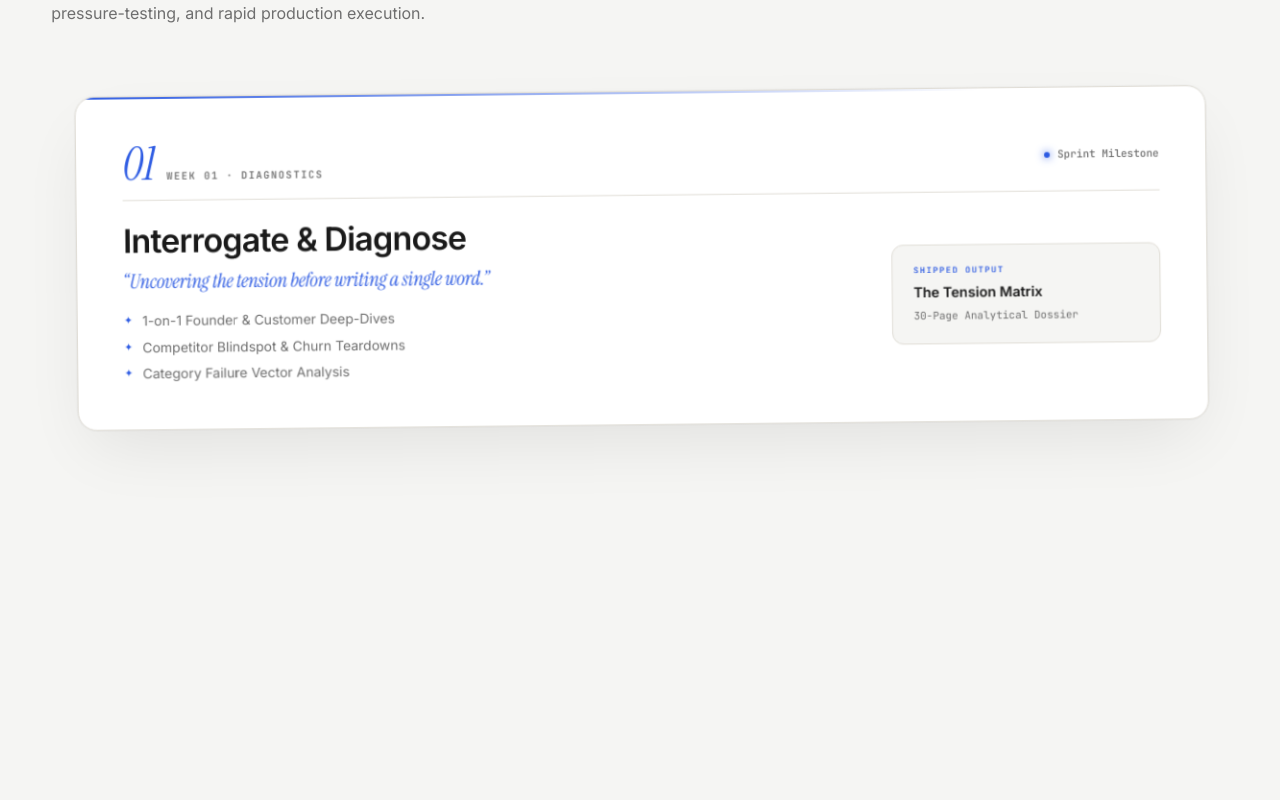
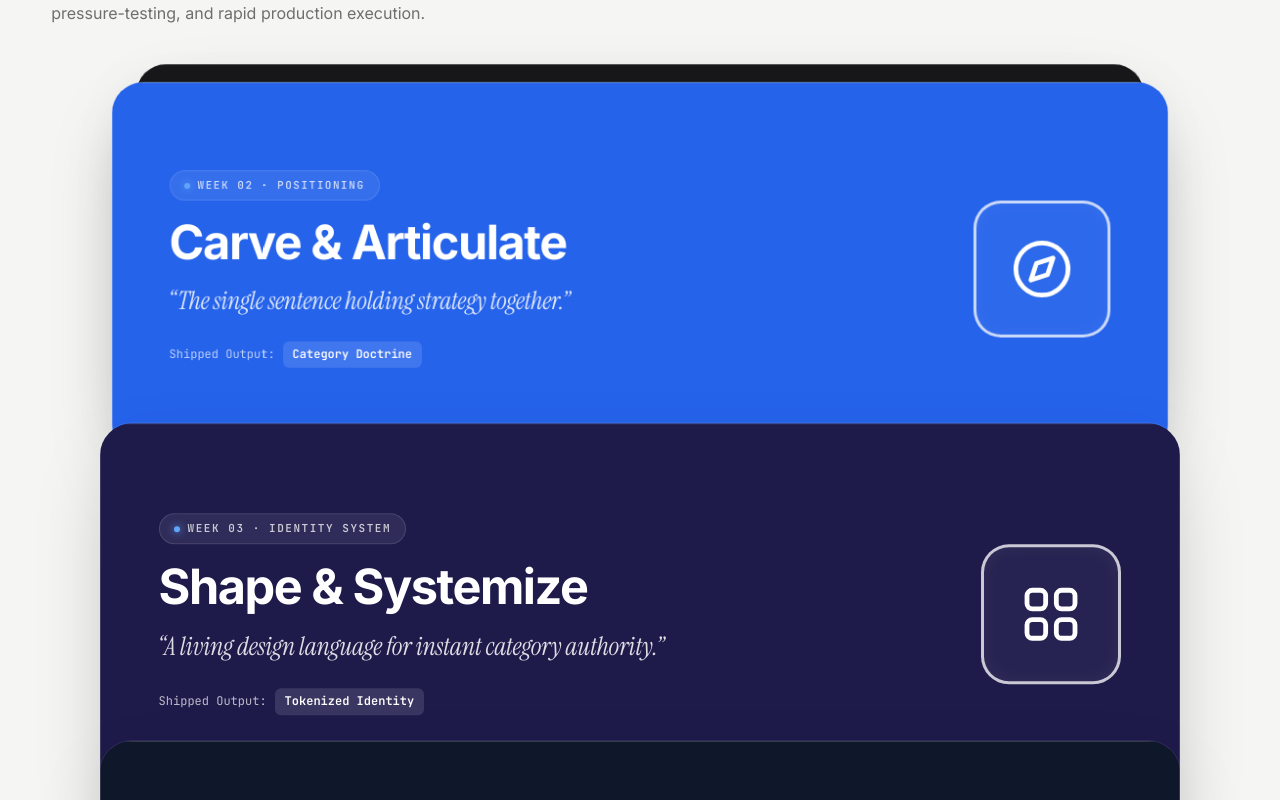
Before and after one commit to scream687/taksh-react, a Next.js app: page / in a window 1280 px wide. Shown: the part 5380-6180 px from the top of the page. Built offline with nearby package versions, Linux system fonts and the light colour scheme.

Commit message:
feat(scrollstack): match reference card layout with bold typography, outline emblem frames, and physical top-tab deck stacking physics

```diff
--- a/components/motion/ScrollStack.css
+++ b/components/motion/ScrollStack.css
@@ -1,4 +1,4 @@
-/* ── React Bits ScrollStack — Precision Opaque Stage Pinning ───── */
+/* ── React Bits Reference ScrollStack Styles ─────────────────── */
 
 .scroll-stack-track {
   position: relative;
@@ -7,9 +7,11 @@
 
 .scroll-stack-stage {
   position: sticky;
-  top: clamp(90px, 12vh, 120px);
+  top: clamp(90px, 14vh, 130px);
   width: 100%;
-  min-height: 420px;
+  max-width: 1080px;
+  margin: 0 auto;
+  min-height: 440px;
 }
 
 .scroll-stack-stage-card {
@@ -19,24 +21,11 @@
 .scroll-stack-card {
   position: relative;
   width: 100%;
-  background: #FFFFFF !important;
-  border: 1px solid var(--border, #E0DDD6);
-  border-radius: 20px;
-  box-shadow: 0 28px 70px -15px rgba(0, 0, 0, 0.09), 0 0 0 1px rgba(0, 0, 0, 0.03);
+  border-radius: 32px;
+  box-shadow: 0 32px 80px -20px rgba(0, 0, 0, 0.28), 0 0 0 1px rgba(255, 255, 255, 0.08);
   box-sizing: border-box;
   overflow: hidden;
-  transition: box-shadow 0.3s ease, border-color 0.3s ease;
-}
-
-:root[data-theme='dark'] .scroll-stack-card {
-  background: #141414 !important;
-  border-color: rgba(255, 255, 255, 0.12);
-  box-shadow: 0 28px 70px -15px rgba(0, 0, 0, 0.6), 0 0 0 1px rgba(255, 255, 255, 0.05);
-}
-
-.scroll-stack-card:hover {
-  border-color: var(--blue, #2D5BE3);
-  box-shadow: 0 32px 72px -12px rgba(45, 91, 227, 0.14), 0 0 0 1px var(--blue, #2D5BE3);
+  transition: box-shadow 0.3s ease;
 }
 
 .scroll-stack-card-inner {
@@ -44,217 +33,145 @@
   width: 100%;
 }
 
-/* ── Process Card Content Architecture ── */
-.proc-stack__card-content {
-  padding: clamp(28px, 3.8vw, 48px);
+/* ── Card Color Themes (Distinct Reference Tonal Layers) ── */
+
+.card-theme-01 {
+  background: #18181B !important;
+  color: #FFFFFF !important;
+  border: 1px solid rgba(255, 255, 255, 0.12);
+}
+
+.card-theme-02 {
+  background: #2563EB !important;
+  color: #FFFFFF !important;
+  border: 1px solid rgba(255, 255, 255, 0.25);
+}
+
+.card-theme-03 {
+  background: #1E1B4B !important;
+  color: #FFFFFF !important;
+  border: 1px solid rgba(255, 255, 255, 0.15);
+}
+
+.card-theme-04 {
+  background: #0F172A !important;
+  color: #FFFFFF !important;
+  border: 1px solid rgba(255, 255, 255, 0.15);
+}
+
+/* ── Card Interior Structure ── */
+
+.proc-ref__inner {
+  padding: clamp(36px, 4.5vw, 64px);
+  display: grid;
+  grid-template-columns: 1fr auto;
+  gap: clamp(24px, 4vw, 56px);
+  align-items: center;
+  min-height: 380px;
+}
+
+.proc-ref__text-side {
   display: flex;
   flex-direction: column;
-  gap: 22px;
-  min-height: 320px;
-  position: relative;
-  overflow: hidden;
-  background: transparent;
+  gap: 16px;
 }
 
-.proc-stack__card-content::before {
-  content: '';
-  position: absolute;
-  top: 0;
-  left: 0;
-  right: 0;
-  height: 2px;
-  background: linear-gradient(90deg, var(--blue, #2D5BE3) 0%, transparent 80%);
-}
-
-.proc-stack__card-top {
-  display: flex;
-  justify-content: space-between;
-  align-items: center;
-  border-bottom: 1px solid var(--border, #E0DDD6);
-  padding-bottom: 16px;
-}
-
-:root[data-theme='dark'] .proc-stack__card-top {
-  border-bottom-color: rgba(255, 255, 255, 0.08);
-}
-
-.proc-stack__num-badge {
-  display: flex;
-  align-items: baseline;
-  gap: 12px;
-}
-
-.proc-stack__num {
-  font-family: 'Instrument Serif', Georgia, serif;
-  font-size: clamp(34px, 4vw, 48px);
-  font-style: italic;
-  line-height: 0.9;
-  color: var(--blue, #2D5BE3);
-}
-
-.proc-stack__week {
-  font-family: 'JetBrains Mono', monospace, sans-serif;
-  font-size: 10.5px;
-  font-weight: 600;
-  letter-spacing: 0.14em;
-  text-transform: uppercase;
-  color: var(--muted, #6E6E6E);
-}
-
-.proc-stack__live-badge {
-  display: flex;
+.proc-ref__pill-badge {
+  display: inline-flex;
   align-items: center;
   gap: 8px;
   font-family: 'JetBrains Mono', monospace, sans-serif;
   font-size: 11px;
-  color: var(--muted, #6E6E6E);
-  font-weight: 500;
+  font-weight: 600;
+  letter-spacing: 0.14em;
+  text-transform: uppercase;
+  color: rgba(255, 255, 255, 0.75);
+  background: rgba(255, 255, 255, 0.08);
+  padding: 6px 14px;
+  border-radius: 999px;
+  width: fit-content;
+  border: 1px solid rgba(255, 255, 255, 0.12);
 }
 
-.proc-stack__dot {
+.proc-ref__pill-dot {
   width: 6px;
   height: 6px;
   border-radius: 50%;
-  background: var(--blue, #2D5BE3);
-  box-shadow: 0 0 8px var(--blue, #2D5BE3);
+  background: #60A5FA;
+  box-shadow: 0 0 8px #60A5FA;
 }
 
-.proc-stack__content {
-  display: grid;
-  grid-template-columns: 1fr minmax(220px, 280px);
-  gap: clamp(20px, 3.5vw, 48px);
-  align-items: center;
+.proc-ref__title {
+  font-size: clamp(32px, 3.8vw, 52px);
+  font-weight: 700;
+  letter-spacing: -0.03em;
+  color: #FFFFFF;
+  margin: 0;
+  line-height: 1.1;
 }
 
-.proc-stack__main-col {
-  display: flex;
-  flex-direction: column;
-  gap: 10px;
-}
-
-.proc-stack__title {
-  font-size: clamp(24px, 2.8vw, 34px);
-  font-weight: 600;
-  letter-spacing: -0.025em;
-  color: var(--ink, #1A1A1A);
-  margin: 0;
-  line-height: 1.15;
-}
-
-:root[data-theme='dark'] .proc-stack__title {
-  color: #FFFFFF;
-}
-
-.proc-stack__thesis {
+.proc-ref__thesis {
   font-family: 'Instrument Serif', Georgia, serif;
   font-style: italic;
-  font-size: clamp(17px, 1.6vw, 22px);
-  color: var(--blue, #2D5BE3);
+  font-size: clamp(20px, 2vw, 26px);
+  color: rgba(255, 255, 255, 0.85);
   line-height: 1.35;
   margin: 0;
   letter-spacing: -0.01em;
 }
 
-/* Minimalist Bullet Points */
-.proc-stack__points {
+.proc-ref__tag-badge {
   display: flex;
-  flex-direction: column;
+  align-items: center;
   gap: 8px;
-  margin: 6px 0 0 0;
-  padding: 0;
-  list-style: none;
+  font-family: 'JetBrains Mono', monospace, sans-serif;
+  font-size: 12px;
+  color: rgba(255, 255, 255, 0.7);
+  margin-top: 8px;
 }
 
-.proc-stack__point {
+.proc-ref__tag-badge strong {
+  color: #FFFFFF;
+  font-weight: 600;
+  background: rgba(255, 255, 255, 0.12);
+  padding: 4px 10px;
+  border-radius: 6px;
+}
+
+/* ── Right Large Outline Icon Frame ── */
+
+.proc-ref__icon-side {
   display: flex;
   align-items: center;
-  gap: 10px;
-  font-family: 'Inter', sans-serif;
-  font-size: 14px;
-  color: var(--muted, #6E6E6E);
-  line-height: 1.4;
+  justify-content: center;
 }
 
-:root[data-theme='dark'] .proc-stack__point {
-  color: rgba(245, 245, 243, 0.7);
+.proc-ref__icon-frame {
+  width: clamp(100px, 12vw, 140px);
+  height: clamp(100px, 12vw, 140px);
+  border: 3px solid rgba(255, 255, 255, 0.75);
+  border-radius: 28px;
+  display: flex;
+  align-items: center;
+  justify-content: center;
+  color: #FFFFFF;
+  background: rgba(255, 255, 255, 0.04);
+  box-shadow: inset 0 0 20px rgba(255, 255, 255, 0.05);
 }
 
-.proc-stack__point-bullet {
-  color: var(--blue, #2D5BE3);
-  font-size: 11px;
+.proc-ref__icon-frame svg {
+  width: clamp(48px, 6vw, 64px);
+  height: clamp(48px, 6vw, 64px);
 }
 
-.proc-stack__artifact-col {
-  display: flex;
-  justify-content: flex-end;
-}
-
-.proc-stack__artifact-box {
-  background: var(--paper, #F5F5F3);
-  border: 1px solid var(--border, #E0DDD6);
-  border-radius: 12px;
-  padding: 20px 22px;
-  display: flex;
-  flex-direction: column;
-  gap: 6px;
-  width: 100%;
-}
-
-:root[data-theme='dark'] .proc-stack__artifact-box {
-  background: rgba(255, 255, 255, 0.04);
-  border-color: rgba(255, 255, 255, 0.1);
-}
-
-.proc-stack__artifact-label {
-  font-family: 'JetBrains Mono', monospace, sans-serif;
-  font-size: 9px;
-  font-weight: 600;
-  letter-spacing: 0.15em;
-  text-transform: uppercase;
-  color: var(--blue, #2D5BE3);
-}
-
-.proc-stack__artifact-title {
-  font-size: 14.5px;
-  font-weight: 600;
-  color: var(--ink, #1A1A1A);
-  line-height: 1.3;
-}
-
-:root[data-theme='dark'] .proc-stack__artifact-title {
-  color: #FFFFFF;
-}
-
-.proc-stack__artifact-format {
-  font-family: 'JetBrains Mono', monospace, sans-serif;
-  font-size: 11px;
-  color: var(--muted, #6E6E6E);
-}
-
-.proc-stack__footer {
-  display: flex;
-  justify-content: center;
-  margin-top: 40px;
-}
-
-@media (max-width: 1024px) {
-  .proc-stack__content {
+@media (max-width: 768px) {
+  .proc-ref__inner {
     grid-template-columns: 1fr;
+    padding: 28px 24px;
     gap: 20px;
   }
 
-  .proc-stack__artifact-col {
-    justify-content: flex-start;
-  }
-
-  .proc-stack__artifact-box {
-    max-width: 340px;
+  .proc-ref__icon-side {
+    display: none;
   }
 }
-
-@media (max-width: 640px) {
-  .proc-stack__card-content {
-    padding: 22px 18px;
-    gap: 16px;
-  }
-}
--- a/components/motion/ScrollStack.tsx
+++ b/components/motion/ScrollStack.tsx
@@ -19,8 +19,6 @@ export const ScrollStackItem: React.FC<ScrollStackItemProps> = ({
 interface PinnedCardProps {
   index: number;
   total: number;
-  rotation: number;
-  blurAmount: number;
   progress: MotionValue<number>;
   children: React.ReactNode;
 }
@@ -28,47 +26,42 @@ interface PinnedCardProps {
 const PinnedCard: React.FC<PinnedCardProps> = ({
   index,
   total,
-  rotation,
-  blurAmount,
   progress,
   children,
 }) => {
   const isFirst = index === 0;
 
-  // Staggered pacing for 4 cards across the scroll track:
-  // Card 0: 0.0 -> 0.22
-  // Card 1: enters 0.20 -> 0.46, lands at y = 24px
-  // Card 2: enters 0.46 -> 0.72, lands at y = 48px
-  // Card 3: enters 0.72 -> 0.96, lands at y = 72px
-  const enterStart = isFirst ? 0 : 0.20 + (index - 1) * 0.26;
-  const enterEnd = isFirst ? 0 : 0.20 + index * 0.26;
+  // Stagger intervals for 4 cards across scroll track:
+  // Card 0: initially in place at y=0, scale=1
+  // Card 1: enters 0.12 -> 0.36
+  // Card 2: enters 0.36 -> 0.60
+  // Card 3: enters 0.60 -> 0.84
+  const enterStart = isFirst ? 0 : 0.12 + (index - 1) * 0.24;
+  const enterEnd = isFirst ? 0 : 0.12 + index * 0.24;
 
-  const finalY = index * 24;
+  const subsequentCards = total - index - 1;
+  const targetY = -(subsequentCards * 18);
+  const targetScale = Math.max(0.86, 1 - subsequentCards * 0.045);
+
   const y = useTransform(
     progress,
-    [0, enterStart, enterEnd, 1],
-    isFirst ? [0, 0, 0, 0] : [600, 600, finalY, finalY]
+    isFirst
+      ? [0, 0.12, 0.84, 1]
+      : [0, enterStart, enterEnd, 0.84, 1],
+    isFirst
+      ? [0, 0, targetY, targetY]
+      : [650, 650, 0, targetY, targetY]
   );
 
-  const opacity = useTransform(
-    progress,
-    [0, enterStart, enterStart + 0.04, 1],
-    isFirst ? [1, 1, 1, 1] : [0, 0, 1, 1]
-  );
-
-  const scaleEnd = 0.92 + index * 0.02;
   const scale = useTransform(
     progress,
-    [enterEnd, 0.96],
-    [1, index === total - 1 ? 1 : scaleEnd]
+    isFirst
+      ? [0, 0.12, 0.84, 1]
+      : [0, enterStart, enterEnd, 0.84, 1],
+    isFirst
+      ? [1, 1, targetScale, targetScale]
+      : [1, 1, 1, targetScale, targetScale]
   );
-
-  const blurVal = useTransform(
-    progress,
-    [enterEnd, 0.96],
-    [0, index === total - 1 ? 0 : blurAmount]
-  );
-  const filter = useTransform(blurVal, (v) => (v > 0.2 ? `blur(${v.toFixed(1)}px)` : 'none'));
 
   return (
     <motion.div
@@ -81,11 +74,8 @@ const PinnedCard: React.FC<PinnedCardProps> = ({
         zIndex: index + 1,
         y,
         scale,
-        opacity,
-        filter,
-        rotate: `${rotation}deg`,
         transformOrigin: 'top center',
-        willChange: 'transform, opacity, filter',
+        willChange: 'transform',
       }}
     >
       <div className="scroll-stack-card">
@@ -98,19 +88,11 @@ const PinnedCard: React.FC<PinnedCardProps> = ({
 export interface ScrollStackProps {
   children: React.ReactNode;
   className?: string;
-  itemScale?: number;
-  baseScale?: number;
-  rotationAmount?: number;
-  blurAmount?: number;
 }
 
 export const ScrollStack: React.FC<ScrollStackProps> = ({
   children,
   className = '',
-  itemScale = 0.02,
-  baseScale = 0.92,
-  rotationAmount = 0.6,
-  blurAmount = 1.5,
 }) => {
   const containerRef = useRef<HTMLDivElement>(null);
   const { scrollYProgress } = useScroll({
@@ -128,7 +110,7 @@ export const ScrollStack: React.FC<ScrollStackProps> = ({
       style={{
         position: 'relative',
         width: '100%',
-        height: `${total * 80}vh`,
+        height: `${total * 70}vh`,
       }}
     >
       {/* Pinned Stage that stays locked in viewport while user scrolls the track */}
@@ -136,28 +118,23 @@ export const ScrollStack: React.FC<ScrollStackProps> = ({
         className="scroll-stack-stage"
         style={{
           position: 'sticky',
-          top: 'clamp(90px, 12vh, 120px)',
+          top: 'clamp(90px, 14vh, 130px)',
           width: '100%',
+          maxWidth: '1080px',
+          margin: '0 auto',
           minHeight: '440px',
-          perspective: '1200px',
         }}
       >
-        {cards.map((child, index) => {
-          const rotSign = index % 2 === 0 ? -1 : 1;
-          const rotation = rotationAmount ? rotSign * rotationAmount * (1 + index * 0.2) : 0;
-          return (
+        {cards.map((child, index) => (
           <PinnedCard
             key={index}
             index={index}
             total={total}
-              rotation={rotation}
-              blurAmount={blurAmount}
             progress={scrollYProgress}
           >
             {child}
           </PinnedCard>
-          );
-        })}
+        ))}
       </div>
     </div>
   );
--- a/components/sections/ProcessSection.tsx
+++ b/components/sections/ProcessSection.tsx
@@ -9,55 +9,86 @@ export const SPRINT_PHASES = [
     num: '01',
     week: 'WEEK 01 · DIAGNOSTICS',
     name: 'Interrogate & Diagnose',
-    thesis: 'Uncovering the tension before writing a single word.',
-    points: [
-      '1-on-1 Founder & Customer Deep-Dives',
-      'Competitor Blindspot & Churn Teardowns',
-      'Category Failure Vector Analysis',
-    ],
-    artifact: 'The Tension Matrix',
-    format: '30-Page Analytical Dossier',
+    thesis: 'Extracting unvarnished commercial truth.',
+    tag: 'Tension Matrix',
+    theme: 'card-theme-01',
+    iconType: 'diagnostics',
   },
   {
     num: '02',
     week: 'WEEK 02 · POSITIONING',
     name: 'Carve & Articulate',
-    thesis: 'The single sentence that defends your entire category.',
-    points: [
-      'Singular Category Point of View',
-      'Defensible Messaging Architecture',
-      'Anti-Orthodoxy Category Manifesto',
-    ],
-    artifact: 'Category Doctrine',
-    format: 'Core Narrative Framework',
+    thesis: 'The single sentence holding strategy together.',
+    tag: 'Category Doctrine',
+    theme: 'card-theme-02',
+    iconType: 'positioning',
   },
   {
     num: '03',
     week: 'WEEK 03 · IDENTITY SYSTEM',
     name: 'Shape & Systemize',
-    thesis: 'A living design language engineered for instant recognition.',
-    points: [
-      'Bespoke Typographic & Layout Scale',
-      'Calibrated Color & Token Architecture',
-      'Digital Collateral & Visual Standards',
-    ],
-    artifact: 'Tokenized Identity',
-    format: 'Production Asset Library',
+    thesis: 'A living design language for instant category authority.',
+    tag: 'Tokenized Identity',
+    theme: 'card-theme-03',
+    iconType: 'identity',
   },
   {
     num: '04',
     week: 'WEEK 04 · EXECUTION',
     name: 'Ship & Calibrate',
-    thesis: 'Handover with zero ambiguity and immediate commercial momentum.',
-    points: [
-      'Production-Ready Launch Kit',
-      'Executive & Team Delivery Walkthrough',
-      '90-Day Go-to-Market Execution Plan',
-    ],
-    artifact: 'GTM War-Chest',
-    format: 'Market-Ready Launch Kit',
+    thesis: 'Production handover with zero ambiguity and 90-day momentum.',
+    tag: 'GTM War-Chest',
+    theme: 'card-theme-04',
+    iconType: 'execution',
   },
 ];
+
+function RenderCardIcon({ type }: { type: string }) {
+  if (type === 'diagnostics') {
+    return (
+      <div className="proc-ref__icon-frame">
+        <svg width="44" height="44" viewBox="0 0 24 24" fill="none" stroke="currentColor" strokeWidth="1.8" strokeLinecap="round" strokeLinejoin="round">
+          <rect x="3" y="3" width="18" height="18" rx="4" />
+          <line x1="7" y1="8" x2="17" y2="8" />
+          <line x1="7" y1="12" x2="15" y2="12" />
+          <line x1="7" y1="16" x2="12" y2="16" />
+        </svg>
+      </div>
+    );
+  }
+  if (type === 'positioning') {
+    return (
+      <div className="proc-ref__icon-frame">
+        <svg width="44" height="44" viewBox="0 0 24 24" fill="none" stroke="currentColor" strokeWidth="1.8" strokeLinecap="round" strokeLinejoin="round">
+          <circle cx="12" cy="12" r="10" />
+          <polygon points="16.24 7.76 14.12 14.12 7.76 16.24 9.88 9.88 16.24 7.76" />
+        </svg>
+      </div>
+    );
+  }
+  if (type === 'identity') {
+    return (
+      <div className="proc-ref__icon-frame">
+        <svg width="44" height="44" viewBox="0 0 24 24" fill="none" stroke="currentColor" strokeWidth="1.8" strokeLinecap="round" strokeLinejoin="round">
+          <rect x="3" y="3" width="7" height="7" rx="2" />
+          <rect x="14" y="3" width="7" height="7" rx="2" />
+          <rect x="14" y="14" width="7" height="7" rx="2" />
+          <rect x="3" y="14" width="7" height="7" rx="2" />
+        </svg>
+      </div>
+    );
+  }
+  return (
+    <div className="proc-ref__icon-frame">
+      <svg width="44" height="44" viewBox="0 0 24 24" fill="none" stroke="currentColor" strokeWidth="1.8" strokeLinecap="round" strokeLinejoin="round">
+        <path d="M4.5 16.5c-1.5 1.26-2 5-2 5s3.74-.5 5-2c.71-.84.7-2.13-.09-2.91a2.18 2.18 0 0 0-2.91-.09z" />
+        <path d="m12 15-3-3a22 22 0 0 1 2-3.95A12.88 12.88 0 0 1 22 2c0 2.72-.78 7.5-6 11a22.35 22.35 0 0 1-4 2z" />
+        <path d="M9 12H4s.55-3.03 2-4c1.62-1.08 5 0 5 0" />
+        <path d="M12 15v5s3.03-.55 4-2c1.08-1.62 0-5 0-5" />
+      </svg>
+    </div>
+  );
+}
 
 export function ProcessSection() {
   return (
@@ -89,56 +120,34 @@ export function ProcessSection() {
           </p>
         </motion.div>
 
-        {/* Precision Hardware ScrollStack */}
-        <div style={{ marginTop: '48px', marginBottom: '40px' }}>
-          <ScrollStack
-            itemScale={0.02}
-            baseScale={0.92}
-            rotationAmount={0.6}
-            blurAmount={1.5}
-          >
+        {/* Reference-Styled ScrollStack */}
+        <div style={{ marginTop: '48px', marginBottom: '32px' }}>
+          <ScrollStack>
             {SPRINT_PHASES.map((phase) => (
-              <ScrollStackItem key={phase.num} itemClassName="proc-stack-item">
-                <div className="proc-stack__card-content">
-                  {/* Top Phase Header */}
-                  <div className="proc-stack__card-top">
-                    <div className="proc-stack__num-badge">
-                      <span className="proc-stack__num">{phase.num}</span>
-                      <span className="proc-stack__week">{phase.week}</span>
+              <ScrollStackItem key={phase.num} itemClassName={`proc-ref-card ${phase.theme}`}>
+                <div className="proc-ref__inner">
+                  {/* Left Column: Bold Typography & Minimal Subtitle */}
+                  <div className="proc-ref__text-side">
+                    <div className="proc-ref__pill-badge">
+                      <span className="proc-ref__pill-dot" />
+                      <span>{phase.week}</span>
                     </div>
-                    <div className="proc-stack__live-badge">
-                      <span className="proc-stack__dot" />
-                      <span>Sprint Milestone</span>
+
+                    <h3 className="proc-ref__title">{phase.name}</h3>
+
+                    <p className="proc-ref__thesis">
+                      &ldquo;{phase.thesis}&rdquo;
+                    </p>
+
+                    <div className="proc-ref__tag-badge">
+                      <span>Shipped Output:</span>
+                      <strong>{phase.tag}</strong>
                     </div>
                   </div>
 
-                  {/* Center Content: Headline, Thesis & 3 Bullet Deliverables */}
-                  <div className="proc-stack__content">
-                    <div className="proc-stack__main-col">
-                      <h3 className="proc-stack__title">{phase.name}</h3>
-                      <p className="proc-stack__thesis">
-                        &ldquo;{phase.thesis}&rdquo;
-                      </p>
-
-                      {/* 3 Ultra-Clean Key Deliverables */}
-                      <ul className="proc-stack__points">
-                        {phase.points.map((point, i) => (
-                          <li key={i} className="proc-stack__point">
-                            <span className="proc-stack__point-bullet">✦</span>
-                            <span>{point}</span>
-                          </li>
-                        ))}
-                      </ul>
-                    </div>
-
-                    {/* Right Artifact Capsule */}
-                    <div className="proc-stack__artifact-col">
-                      <div className="proc-stack__artifact-box">
-                        <span className="proc-stack__artifact-label">Shipped Output</span>
-                        <span className="proc-stack__artifact-title">{phase.artifact}</span>
-                        <span className="proc-stack__artifact-format">{phase.format}</span>
-                      </div>
-                    </div>
+                  {/* Right Column: Large Minimal Icon Frame */}
+                  <div className="proc-ref__icon-side">
+                    <RenderCardIcon type={phase.iconType} />
                   </div>
                 </div>
               </ScrollStackItem>
```
Lines whose indentation alone changed are shown as unchanged.
